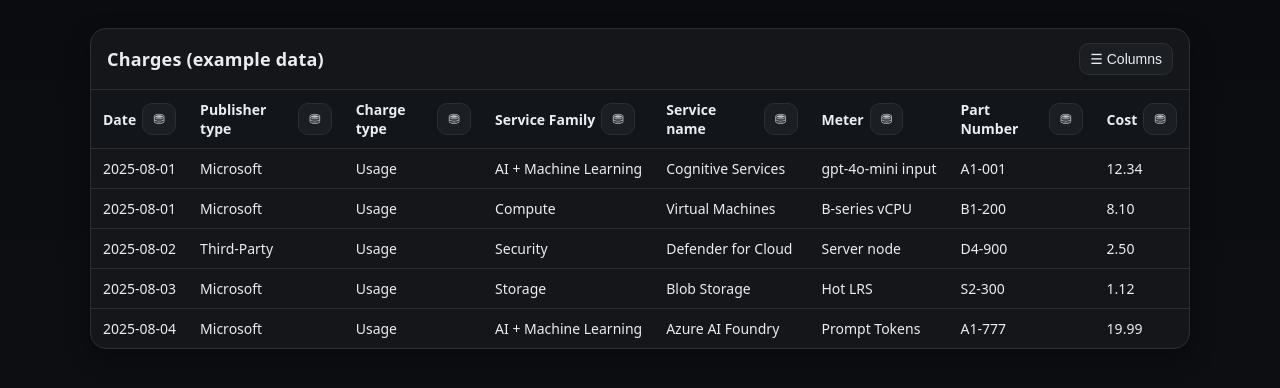
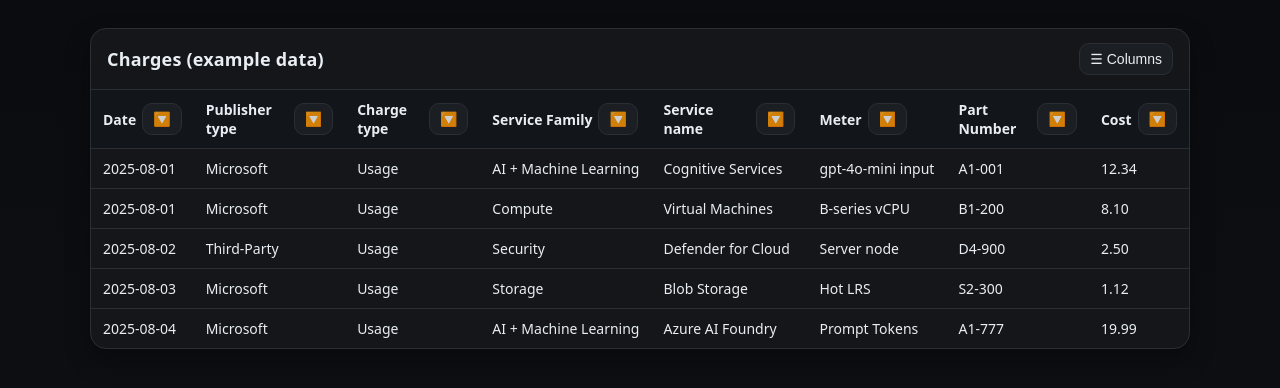
Before and after one commit to guygregory/modelmeters.com, a plain HTML site: page filterable_table_html_js_structure.html in a window 1280 px wide. Drawn offline with Linux system fonts and the light colour scheme.

Commit message:
update icon on filters to 🔽

```diff
--- a/filterable_table_html_js_structure.html
+++ b/filterable_table_html_js_structure.html
@@ -169,7 +169,7 @@
         const btn = document.createElement('button');
         btn.type = 'button';
         btn.className = 'btn-filter';
-        btn.innerHTML = '<i class="icon">⛃</i>'; // funnel-like icon
+  btn.innerHTML = '<i class="icon">🔽</i>'; // funnel-like icon
         btn.title = `Filter ${col.name}`;
         btn.addEventListener('click', (e) => openFilterMenu(e.currentTarget, col));
         wrap.appendChild(btn);
```
Also changed, not shown: index.html (+1 -1 lines).
